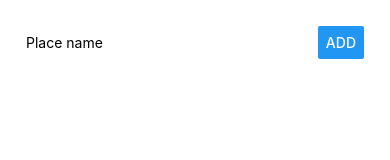
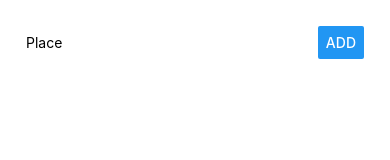
Before and after one commit to dinoooop/place-project, a React Native app: screen / in a window 390 px wide. Shown: the top 160 px of the page. Built offline with nearby package versions, Linux system fonts and the light colour scheme.

Commit message:
components splitted

```diff
--- a/App.js
+++ b/App.js
@@ -1,54 +1,41 @@
-import React from 'react';
-import { StyleSheet, Text, View, TextInput, Button } from 'react-native';
-import ListItem from './src/components/ListItem/ListItem'
+import React from "react";
+import { StyleSheet, View } from "react-native";
+
+import PlaceInput from "./src/components/PlaceInput/PlaceInput";
+import PlaceList from "./src/components/PlaceList/PlaceList";
+//import ListItem from './src/components/ListItem/ListItem';
 
 export default class App extends React.Component {
 
   state = {
-    placeName: '',
     places: []
   };
 
-  placeChangeHandler = val => {
-    this.setState({
-      placeName: val
+  placeAddedHandler = placeName => {
+    //console.log(placeName);
+    this.setState(prevState => {
+      return {
+        places: prevState.places.concat(placeName)
+      };
     });
   }
 
-  placeSubmitHandler = () => {
-
-    if(this.state.placeName.trim() === ""){
-      return;
-    }
-
+  placeDeletedHandler = index => {
     this.setState(prevState => {
       return {
-        places: prevState.places.concat(prevState.placeName)
+        places: prevState.places.filter((place, i) => {
+          return i !== index;
+        })
       };
     });
-
-
   }
 
   render() {
-    const placesOutput = this.state.places.map((place, i) => (
-        <ListItem key={i} placeName={place}></ListItem>
-    ));
-
+    console.log("test");
     return (
       <View style={styles.container}>
-        <View style={styles.inputContainer}>
-          <TextInput
-            placeholder="Place name"
-            value={this.state.placeName}
-            onChangeText={this.placeChangeHandler}
-            style={styles.placeInput}
-          />
-          <Button title="Add" style={styles.placeButton} onPress={this.placeSubmitHandler} />
-        </View>
-        <View style={styles.listContainer}>
-          {placesOutput}
-        </View>
+        <PlaceInput onPlaceAdded={this.placeAddedHandler} />
+        <PlaceList places={this.state.places} onItemDeleted={this.placeDeletedHandler} />
       </View>
     );
   }
@@ -61,21 +48,6 @@
     backgroundColor: "#fff",
     alignItems: "center",
     justifyContent: "flex-start",
-  },
-  inputContainer: {
-    // flex: 1,
-    width:"100%",
-    flexDirection: "row",
-    justifyContent: "space-between",
-    paddingBottom: 10
-  },
-  placeInput: {
-    width: "70%"
-  },
-  placeButton: {
-    width: "30%"
-  },
-  listContainer: {
-    width: "100%"
   }
+
 });
--- a/src/components/ListItem/ListItem.js
+++ b/src/components/ListItem/ListItem.js
@@ -1,10 +1,12 @@
 import React from 'react';
-import {View, Text, StyleSheet} from 'react-native';
+import { View, Text, StyleSheet, TouchableOpacity } from 'react-native';
 
-const listItem = (props) =>  (
-	<View style={styles.listItem}>
-		<Text>{props.placeName}</Text>
-	</View>
+const listItem = (props) => (
+	<TouchableOpacity onPress={props.onItemPressed}>
+		<View style={styles.listItem}>
+			<Text>{props.placeName}</Text>
+		</View>
+	</TouchableOpacity>
 );
 
 const styles = StyleSheet.create({
--- /dev/null
+++ b/src/components/PlaceInput/PlaceInput.js
@@ -0,0 +1,58 @@
+import React from 'react';
+import { View, TextInput, Button, StyleSheet } from 'react-native';
+
+class PlaceInput extends React.Component {
+
+	state = {
+		placeName: ""
+	};
+
+	placeNameChangedHandler = val => {
+		this.setState({
+			placeName: val
+		});
+
+	};
+
+	placeSubmitHandler = () => {
+		if (this.state.placeName.trim() === "") {
+			return;
+		}
+		console.log(this.state.placeName);
+		this.props.onPlaceAdded(this.state.placeName);
+	};
+
+	render() {
+
+		return (
+			<View style={styles.inputContainer}>
+				<TextInput
+					placeholder="Place"
+					value={this.state.placeName}
+					onChangeText={this.placeNameChangedHandler}
+					style={styles.placeInput}
+				/>
+				<Button title="Add" style={styles.placeButton} onPress={this.placeSubmitHandler} />
+			</View>
+		);
+	}
+}
+
+const styles = StyleSheet.create({
+	inputContainer: {
+		// flex: 1,
+		width: "100%",
+		flexDirection: "row",
+		justifyContent: "space-between",
+		paddingBottom: 10
+	},
+	placeInput: {
+		width: "70%"
+	},
+	placeButton: {
+		width: "30%"
+	}
+});
+
+
+export default PlaceInput;
--- /dev/null
+++ b/src/components/PlaceList/PlaceList.js
@@ -0,0 +1,21 @@
+import React from 'react';
+import { View, StyleSheet } from 'react-native';
+
+import ListItem from '../ListItem/ListItem';
+
+const placeList = props => {
+	const placesOutput = props.places.map((place, i) => (
+		<ListItem key={i} placeName={place} />
+	  ));
+	return (
+		<View style={styles.listContainer}>{placesOutput}</View>
+	);
+};
+
+const styles = StyleSheet.create({
+	listContainer: {
+      width: "100%"
+  	}
+});
+
+export default placeList;
```
